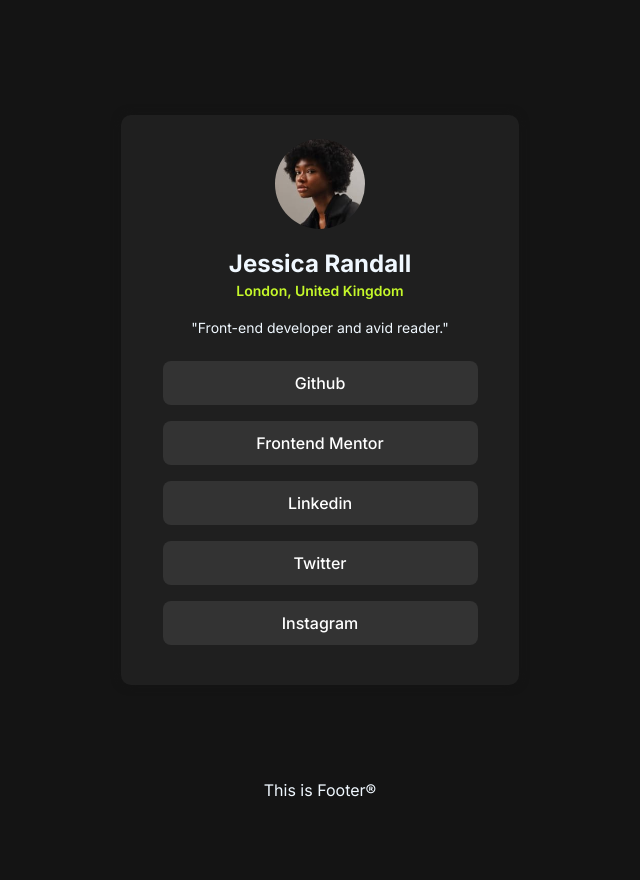
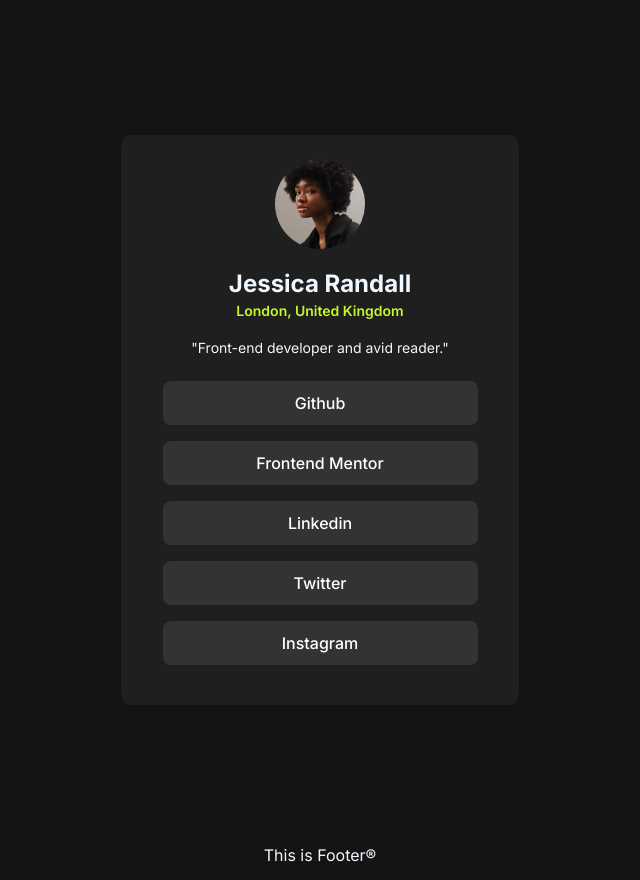
Before and after one commit to Zulkifli70/ProfileLink, a plain HTML site: page index.html in a window 1280 px wide. Shown: the whole page, without its empty margins (320-960 px from the left). Before the commit the page ends 800 px from the top, so only its background shows below. Drawn offline with Linux system fonts and the light colour scheme.

Commit message:
add footer

```diff
--- a/style.css
+++ b/style.css
@@ -7,7 +7,18 @@ body {
   color: aliceblue;
   background-color: hsl(0, 0%, 8%);
   margin: 0;
-  height: 100vh;
+  min-height: 100vh;
+  padding: 20px 0;
+  position: relative;
+  padding-bottom: 60px;
+}
+main {
+  width: 100%;
+  display: flex;
+  flex-direction: column;
+  justify-content: center;
+  align-items: center;
+  flex: 1;
 }
 .card {
   width: 350px;
@@ -89,9 +100,10 @@ body {
   color: hsl(0, 0%, 12%);
 }
 footer {
-  display: flex;
-  justify-content: center;
   position: absolute;
-  bottom: 0%;
+  bottom: 0;
   width: 100%;
+  text-align: center;
+  padding: 15px 0;
+  background-color: hsl(0, 0%, 8%);
 }
```
